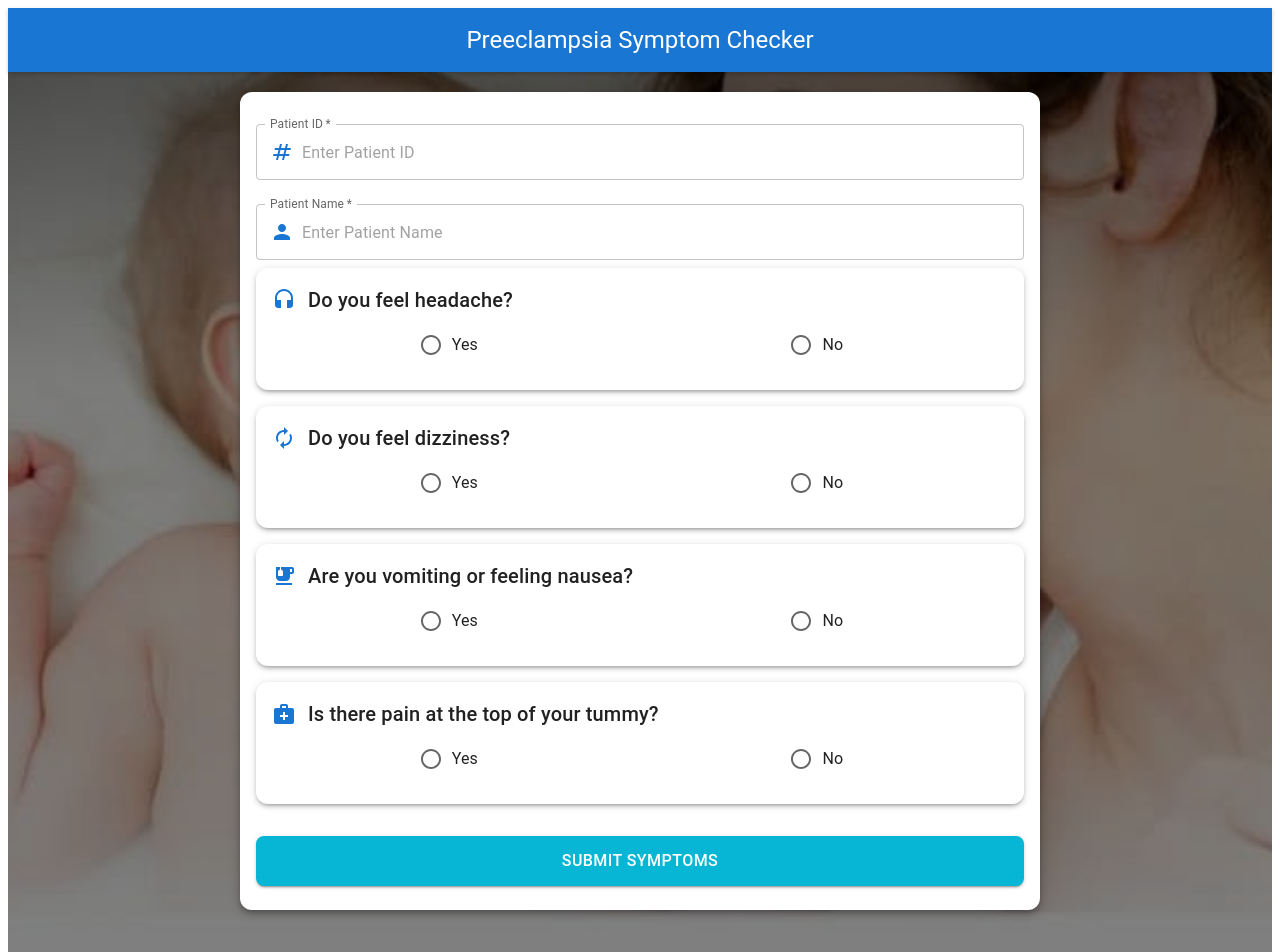
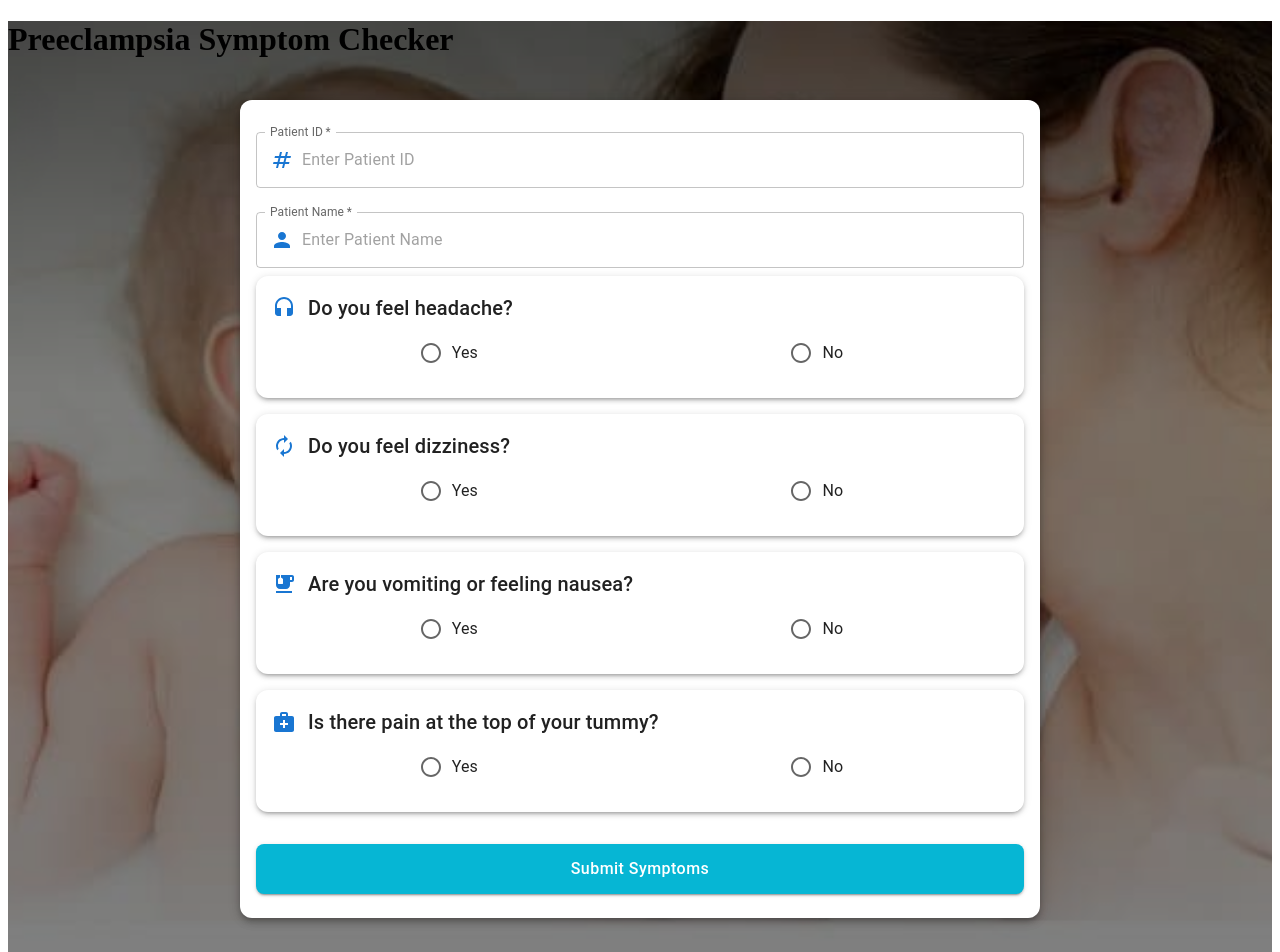
Before and after one commit to AdikaNathaniel/AwopaWeb, a React (Create React App) app: page /symptom-checker in a window 1280 px wide. Shown: the top 952 px of the page. Built offline with nearby package versions, Linux system fonts and the light colour scheme.

Commit message:
backend connect

```diff
--- a/src/components/symptom-checker.jsx
+++ b/src/components/symptom-checker.jsx
@@ -170,7 +170,7 @@ const SymptomForm = () => {
           transition={{ duration: 0.5 }}
         >
           {/* AppBar */}
-          <motion.div
+          {/* <motion.div
             initial={{ y: -100 }}
             animate={{ y: 0 }}
             transition={{ type: 'spring', stiffness: 300 }}
@@ -185,6 +185,20 @@ const SymptomForm = () => {
             <Typography variant="h5" component="h1">
               Preeclampsia Symptom Checker
             </Typography>
+          </motion.div> */}
+
+
+           <motion.div
+                    initial={{ y: -50, opacity: 0 }}
+                    animate={{ y: 0, opacity: 1 }}
+                    transition={{ duration: 0.5 }}
+                    className="mx-auto max-w-6xl"  // Changed from max-w-4xl to max-w-6xl for wider header
+                  >
+                    <div className="bg-white rounded-lg shadow-md overflow-hidden mb-8">
+                      <div className="bg-cyan-600 text-white p-4">
+                        <h1 className="text-xl font-bold text-center">Preeclampsia Symptom Checker</h1>
+                      </div>
+                    </div>
                   </motion.div>
 
           {/* Form Content */}
@@ -298,7 +312,8 @@ const SymptomForm = () => {
       backgroundColor: '#06b6d4', // cyan-600
       '&:hover': { backgroundColor: '#0891b2' }, // cyan-700
       fontSize: '16px',
-                          borderRadius: '8px'
+      borderRadius: '8px',
+      textTransform: 'none' // <-- this keeps text casing as written
     }}
   >
     {isSubmitting ? (
```
Also changed, not shown: src/assets/MedicDirectory.PNG (added). Lines whose indentation alone changed are shown as unchanged.
